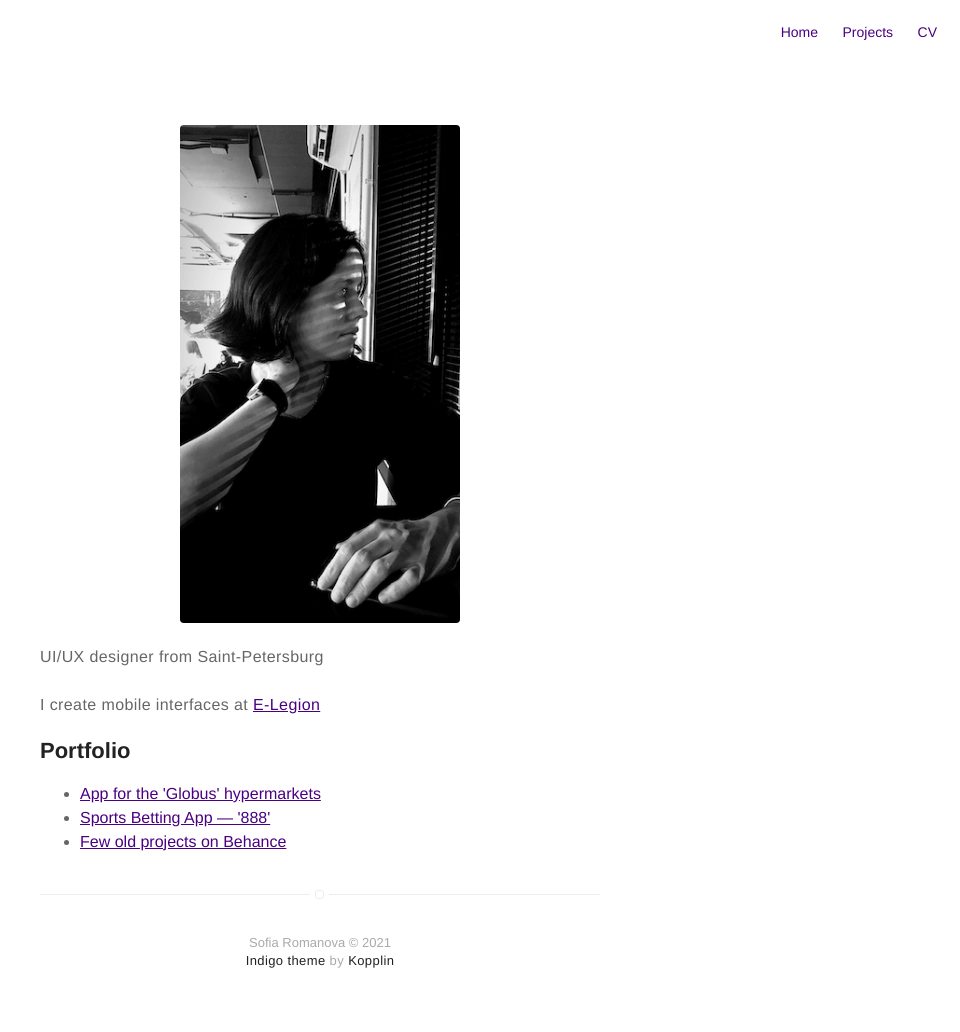
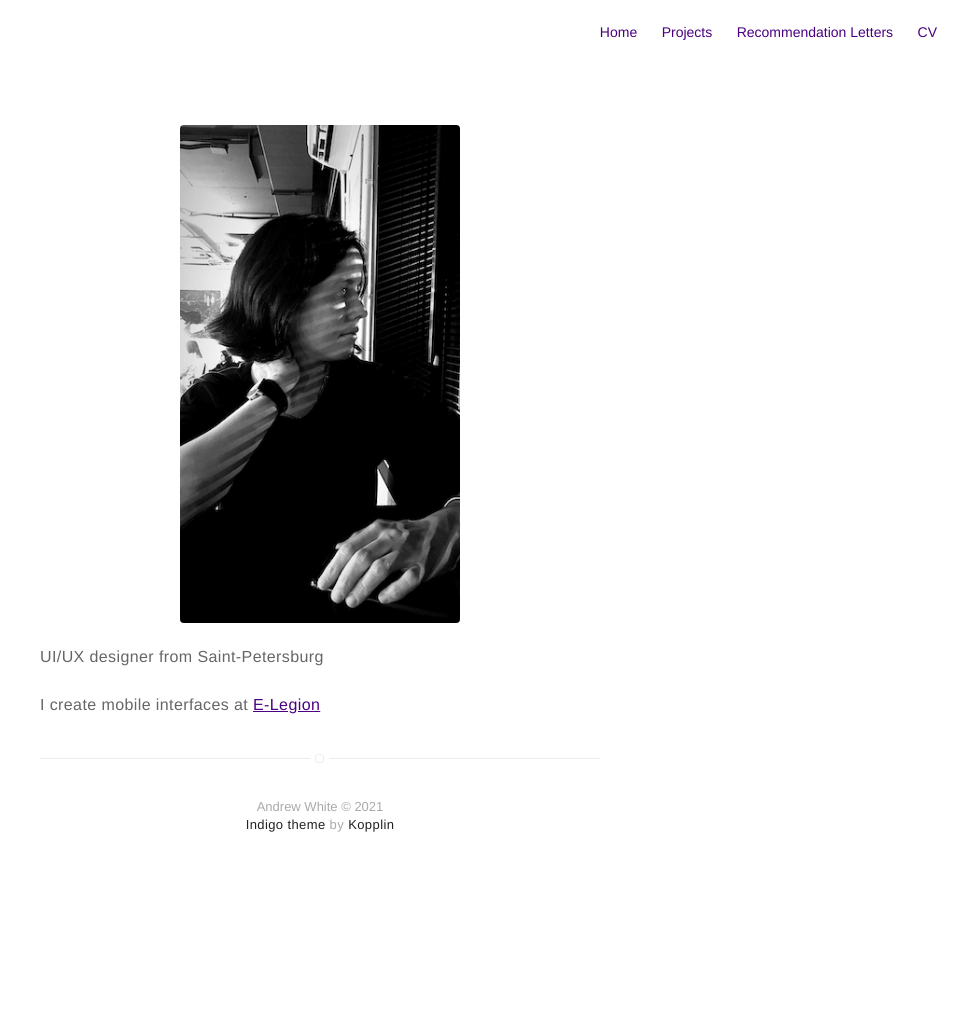
Before and after one commit to andandrewwhite/andandrewwhite.github.io, a Jekyll site: the page built from about.md, in a window 1280 px wide. Shown: the whole page, without its empty margins (320-1280 px from the left). Built offline with Jekyll 4.4.1, drawn with Linux system fonts in a browser that asks for light colours; after the commit the page ends 900 px from its top, so only the background shows below that.

Commit message:
Modify project

```diff
--- a/_config.yml
+++ b/_config.yml
@@ -1,8 +1,8 @@
-title: Sofia Romanova
+title: Andrew White
 
 # main text of home
-name: Sofia Romanova
-bio: Mobile interface designer
+name: Andrew White
+bio: The best guitar player ever
 
 # twitter summary info
 description: Personal portfolio
@@ -17,9 +17,9 @@
 # and specify source (external or local).
 resume: true
 resume-external: true
-resume-url: https://spb.hh.ru/applicant/resumes/view?resume=7010ae06ff077e5ae80039ed1f695135524c51
+resume-url: https://google.com # replase with europass url
 
-url: https://zzzya.me
+url: https://andandrewwhite.github.io
 
 permalink: /:title/
 
@@ -31,7 +31,7 @@
 # analytics-piwik-id: 1
 
 # To enable yandex analytics, supply your code below
-analytics-yandex: 85189441
+# analytics-yandex: 000
 
 # if you don't want comments in your posts, leave categories empty
 disqus: false
@@ -43,9 +43,9 @@
 # facebook: myfacebook
 # twitter: mytwitter
 # instagram: myinstagram
-telegram: zzzya
+telegram: andandrewwhite
 # pinterest: mypinterest
-linkedin: sofiaromanova
+# linkedin: mylinkedin
 # youtube: myyoutube
 # spotify: myspotify
 # github: mygithub
@@ -57,12 +57,12 @@
 # medium: medium
 # vimeo: myvimeo
 # lanyrd: mylanyrd
-email: zzzya@ya.ru
+email: andandrewwhite@gmail.com
 
 # authors:
-#     pashcal:
-#         name: Sofia Romanova
-#         bio: Mobile Designer
+#     drew:
+#         name: Andrew White
+#         bio: Designer
 #         external-image: false
 #         picture: assets/images/profile.jpg
 
@@ -81,16 +81,12 @@
 
 # if you don't need projects, comment the *projects* configs below
 projects: true
-projects-list:
-  - title: "App for the 'Globus' hypermarkets"
-    link: "https://www.e-legion.ru/portfolio/projects/globus-2.0/"
-    current: true
-  - title: "Sports Betting App — '888'"
-    link: "https://www.e-legion.ru/portfolio/projects/888/"
-    current: false
-  - title: "Few old projects on Behance"
-    link: "https://www.behance.net/zzzya"
-    current: false
+projects-external: false
+projects-url: assets/pdf/portfolio.pdf
+
+letters: true
+letters-external: false
+letters-url: assets/pdf/portfolio.pdf
 
 # if you don't need "about" or "blog", comment them out below
 about: true
--- a/_includes/header.html
+++ b/_includes/header.html
@@ -1,4 +1,4 @@
-{% if page.title == "Designer"
+{% if page.title == "Home"
    or page.title == "Blog"
    or page.title == "Projects"
    or page.title == "Tags"
--- a/_includes/nav.html
+++ b/_includes/nav.html
@@ -1,6 +1,6 @@
-<nav class="{% if page.title == "Designer" %}nav-home{% else %}nav{% endif %}">
+<nav class="{% if page.title == "Home" %}nav-home{% else %}nav{% endif %}">
     <ul class="list">
-        {% if page.title != "Designer" %}
+        {% if page.title != "Home" %}
             <li class="item">
                 <a class="link" href="{{ site.url }}/">Home</a>
             </li>
@@ -15,11 +15,9 @@
         {% endif %}
 
         {% if site.projects == true %}
-            {% if page.title != "Projects" %}
-                <li class="item">
-                    <a class="link" href="{{ site.url }}/projects">Projects</a>
-                </li>
-            {% endif %}
+            <li class="item">
+                <a class="link" href="{% if site.projects-external %}{{ site.projects-url }}{% else %}{{ site.url }}/{{ site.projects-url }}{% endif %}" target="_blank">Projects</a>
+            </li>
         {% endif %}
 
         {% if site.about == true %}
@@ -30,9 +28,15 @@
             {% endif %}
         {% endif %}
 
+        {% if site.letters == true %}
+            <li class="item">
+                <a class="link" href="{% if site.letters-external %}{{ site.letters-url }}{% else %}{{ site.url }}/{{ site.letters-url }}{% endif %}" target="_blank">Recommendation Letters</a>
+            </li>
+        {% endif %}
+
         {% if site.resume == true %}
             <li class="item">
-                <a class="link" href="{% if site.resume-external %}{{ site.resume-url }}{% else %}{{ site.url }}/{{ site.resume-url }}{% endif %}">CV</a>
+                <a class="link" href="{% if site.resume-external %}{{ site.resume-url }}{% else %}{{ site.url }}/{{ site.resume-url }}{% endif %}" target="_blank">CV</a>
             </li>
         {% endif %}
     </ul>
--- a/about.md
+++ b/about.md
@@ -7,10 +7,3 @@
 UI/UX designer from Saint-Petersburg
 
 I create mobile interfaces at [E-Legion](https://www.e-legion.com)
-
-<h2>Portfolio</h2>
-<ul>
-    {% for project in site.projects-list %}
-		<li><a href="{{ project.link }}">{{ project.title }}</a></li>
-    {% endfor %}
-</ul>
--- a/index.html
+++ b/index.html
@@ -1,4 +1,4 @@
 ---
 layout: page
-title: Designer
+title: Home
 ---
```
Also changed, not shown: projects.html (deleted, +0 -16 lines), 1 other file.
